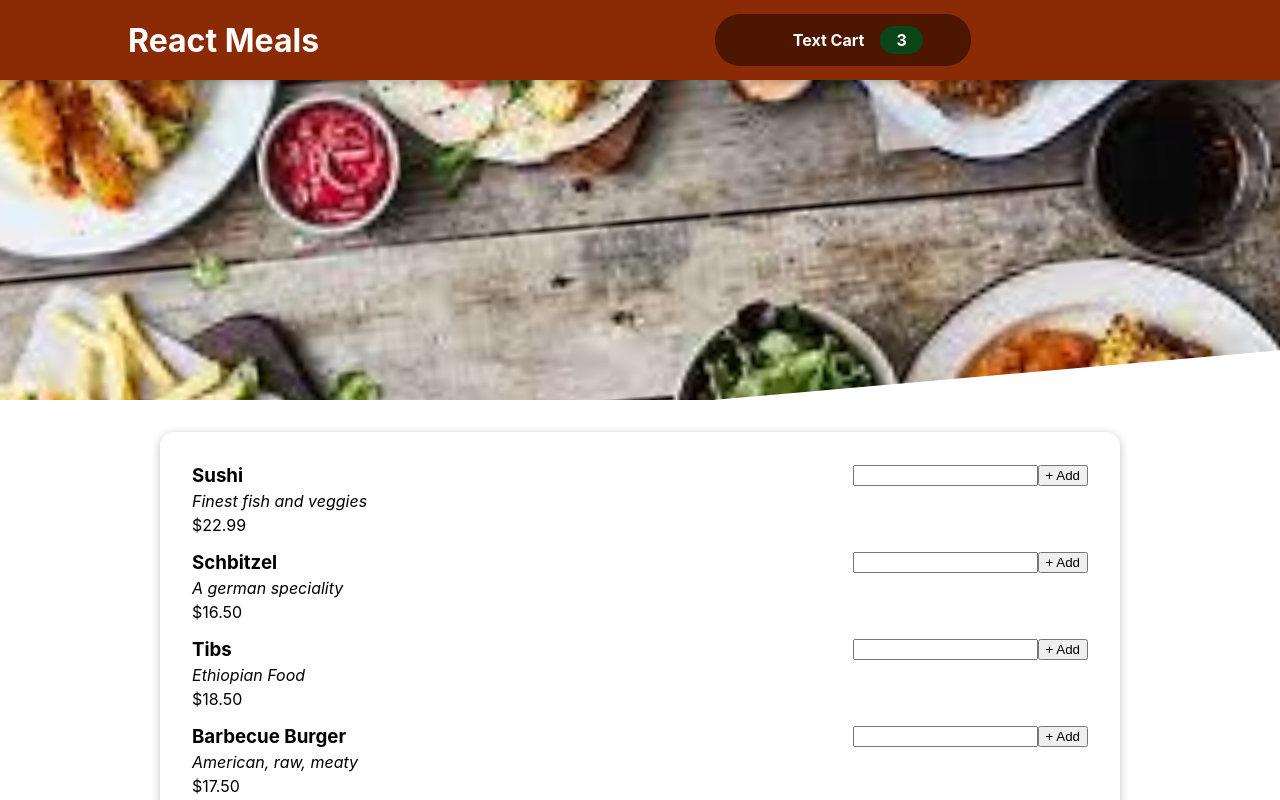
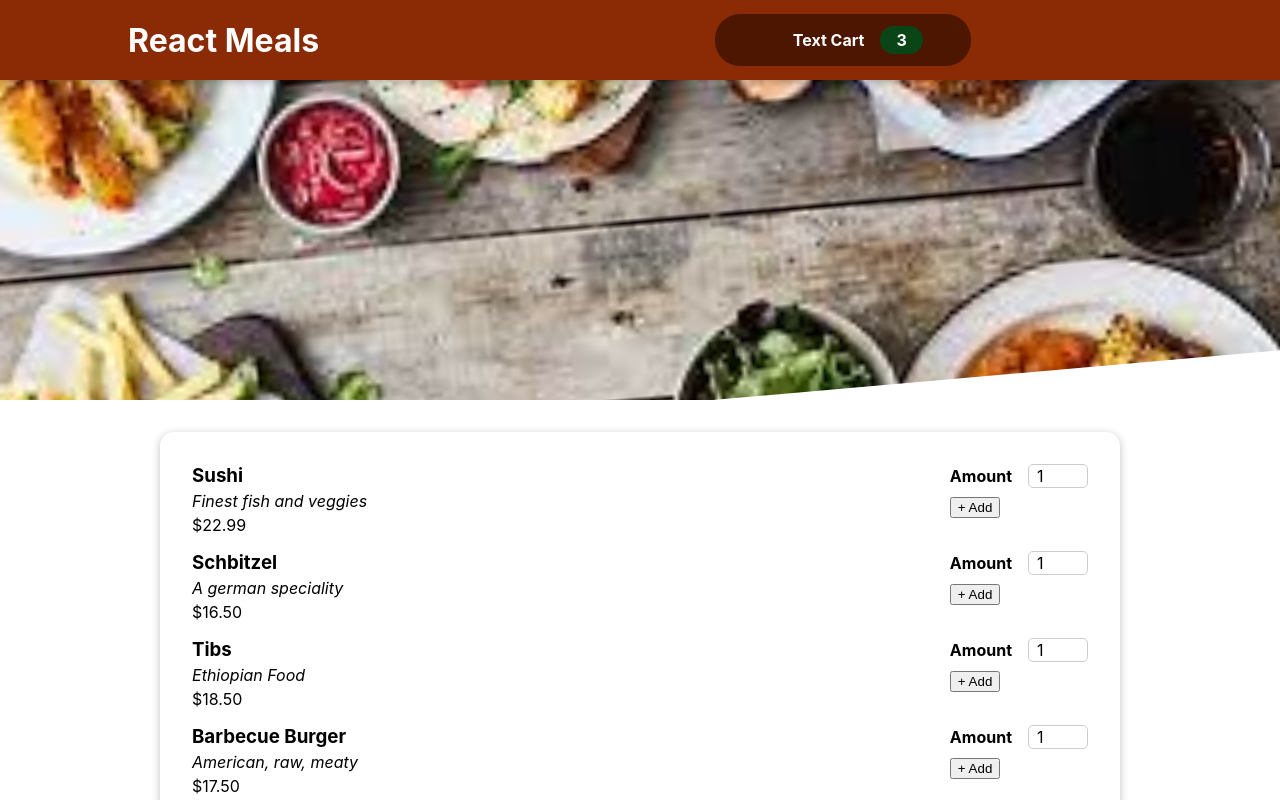
Before and after one commit to BISrat3/Food-Order-App, a React (Create React App) app: page / in a window 1280 px wide. Shown: the top 800 px of the page. Built offline with nearby package versions, Linux system fonts and the light colour scheme.

Commit message:
input module

```diff
--- a/src/components /Meals/MealItem/MealItemForm.js
+++ b/src/components /Meals/MealItem/MealItemForm.js
@@ -1,10 +1,18 @@
 import React from 'react'
+import Input from '../../UI/Input'
 import classes from './MealItemForm.module.css'
 
 export default function MealItemForm(props) {
   return (
     <form className='classes.form'>
-        <input />
+        <Input label="Amount" input={{
+            id:'amount',
+            type: 'number',
+            min :'1',
+            max: '5',
+            step: '1',
+            defaultValue:'1'
+        }}/>
         <button>+ Add</button>
     </form>
   )
--- /dev/null
+++ b/src/components /UI/Input.js
@@ -0,0 +1,13 @@
+import React from 'react'
+import classes from './Input.module.css'
+
+export default function Input(props) {
+  return (
+    <div className={classes.input}>
+        <label htmlFor={props.input.id}>
+            {props.label}
+        </label>
+        <input {...props.input}/>
+    </div>
+  )
+}
--- /dev/null
+++ b/src/components /UI/Input.module.css
@@ -0,0 +1,18 @@
+.input {
+    display: flex;
+    align-items: center;
+    margin-bottom: 0.5rem;
+}
+
+.input label {
+    font-weight: bold;
+    margin-right: 1rem;
+}
+
+.input input {
+    width: 3rem;
+    border-radius: 5px;
+    border: 1px solid #ccc;
+    font: inherit;
+    padding-left: 0.5rem;
+}
```
